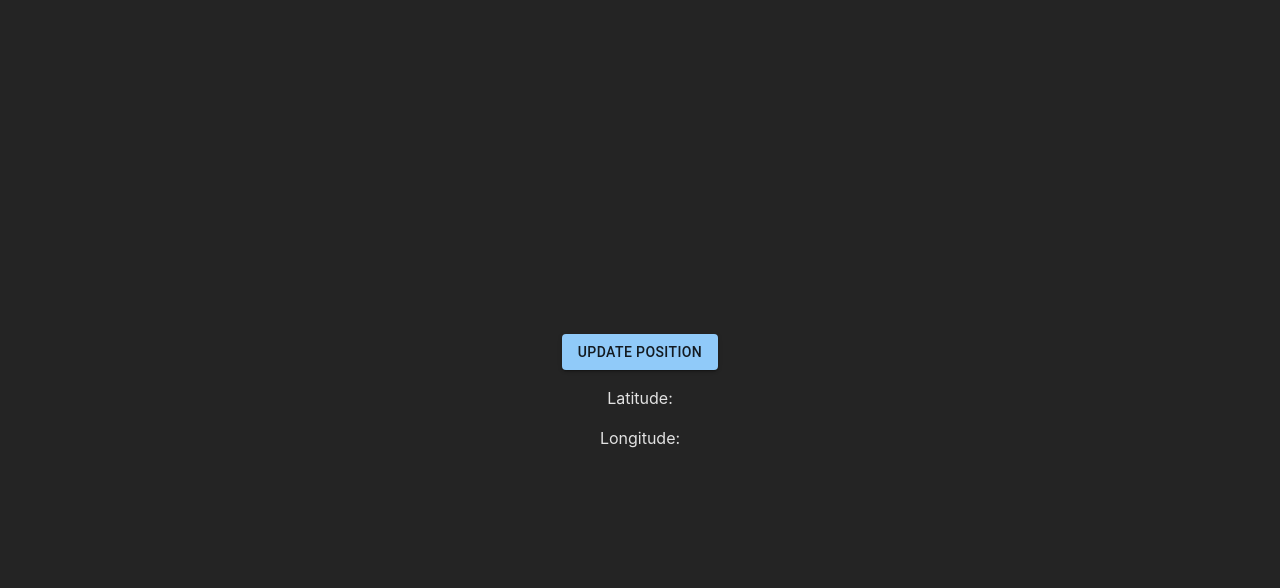
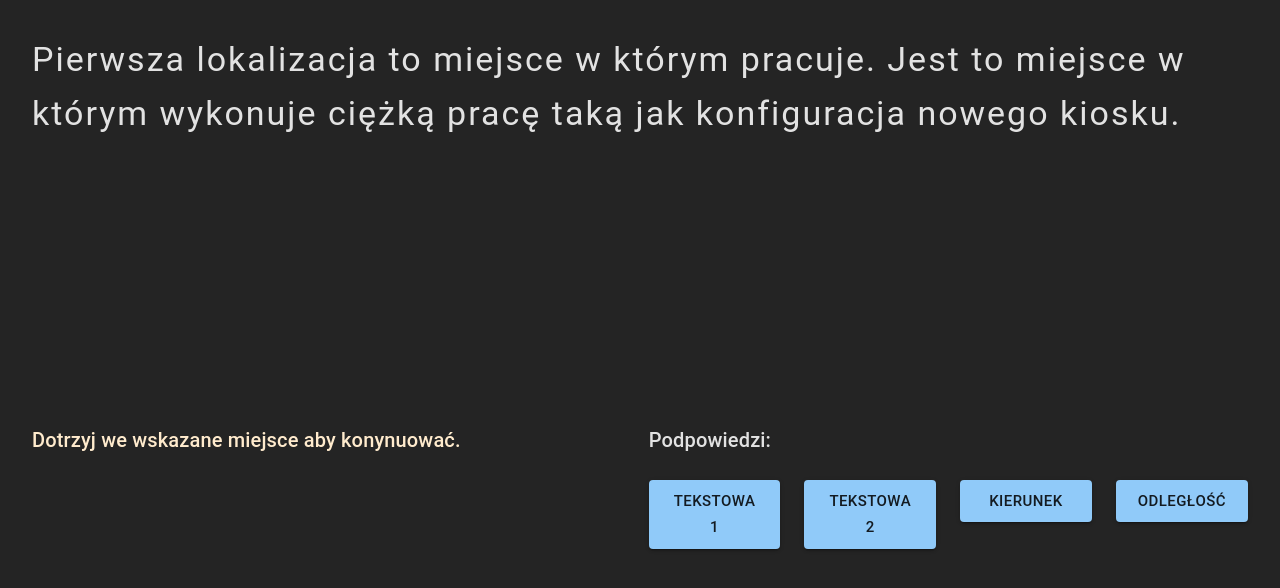
Before and after one commit to imperium02/GeoGame, a React (Vite) app in the folder ClientApp/: page / in a window 1280 px wide. Both pictures are taken after a click on the button "ROZPOCZNIJ". Shown: the top 588 px of the page. Built offline with nearby package versions, Linux system fonts and the light colour scheme.

Commit message:
location card layout

```diff
--- a/ClientApp/src/App.tsx
+++ b/ClientApp/src/App.tsx
@@ -42,9 +42,9 @@ const App: React.FC = () => {
 
   return (
     <div className="App">
-      <Grid container flexDirection="column" spacing={5}>
       {!codeCorrect ? (
         <>
+          <Grid container flexDirection="column" spacing={5}>
             <Grid item>
               <Typography variant="h3">Hej!</Typography>
             </Grid>
@@ -68,11 +68,11 @@ const App: React.FC = () => {
                 Rozpocznij
               </Button>
             </Grid>
+          </Grid>
         </>
       ) : (
         <LocationCard />
       )}
-      </Grid>
     </div>
   );
 };
--- a/ClientApp/src/components/LocationCard.tsx
+++ b/ClientApp/src/components/LocationCard.tsx
@@ -1,5 +1,5 @@
 import React from "react";
-import { Grid } from "@mui/material";
+import { Grid, Typography } from "@mui/material";
 import Button from "@mui/material/Button";
 
 type GpsPosition = {
@@ -9,24 +9,6 @@ type GpsPosition = {
 
 const LocationCard: React.FC = () => {
   const [position, setPosition] = React.useState<GpsPosition>();
-
-  const updateGpsPosition = () => {
-    console.log("updating");
-    navigator.geolocation.getCurrentPosition(
-      (p) => {
-        console.log("updating2");
-        setPosition({
-          latitude: p.coords.latitude,
-          longitude: p.coords.longitude,
-        });
-      },
-      (err) => {
-        alert(err);
-      },
-      { enableHighAccuracy: true, timeout: 10000 }
-    );
-    console.log("updated");
-  };
 
   React.useEffect(() => {
     const interval = setInterval(() => {
@@ -48,16 +30,62 @@ const LocationCard: React.FC = () => {
   });
 
   return (
-    <Grid item>
-      <Button variant="contained" onClick={updateGpsPosition}>
-        Update position
-      </Button>
-
-      <div>
-        <p>Latitude: {position?.latitude}</p>
-        <p>Longitude: {position?.longitude}</p>
-      </div>
-    </Grid>
+    <>
+      <Grid container spacing={1} height="100vh" justifyContent="space-between">
+        <Grid item>
+          <Typography
+            variant="h4"
+            align="left"
+            sx={{ lineHeight: 1.6, letterSpacing: 2 }}
+          >
+            Pierwsza lokalizacja to miejsce w którym pracuje. Jest to miejsce w
+            którym wykonuje ciężką pracę taką jak konfiguracja nowego kiosku.
+          </Typography>
+        </Grid>
+        <Grid item>
+          <Typography
+            variant="h6"
+            align="left"
+            alignSelf="flex-start"
+            color="blanchedalmond"
+          >
+            Dotrzyj we wskazane miejsce aby konynuować.
+          </Typography>
+        </Grid>
+        <Grid item>
+          <Typography
+            variant="h6"
+            align="left"
+            alignSelf="flex-start"
+            marginBottom={3}
+          >
+            Podpowiedzi:
+          </Typography>
+          <Grid container spacing={3} flexDirection="row">
+            <Grid item flexBasis={0} flexGrow={1} flexShrink={1}>
+              <Button variant="contained" fullWidth size="large">
+                Tekstowa 1
+              </Button>
+            </Grid>
+            <Grid item flexBasis={0} flexGrow={1} flexShrink={1}>
+              <Button variant="contained" fullWidth size="large">
+                Tekstowa 2
+              </Button>
+            </Grid>
+            <Grid item flexBasis={0} flexGrow={1} flexShrink={1}>
+              <Button variant="contained" fullWidth size="large">
+                Kierunek
+              </Button>
+            </Grid>
+            <Grid item flexBasis={0} flexGrow={1} flexShrink={1}>
+              <Button variant="contained" fullWidth size="large">
+                Odległość
+              </Button>
+            </Grid>
+          </Grid>
+        </Grid>
+      </Grid>
+    </>
   );
 };
 
```
Lines whose indentation alone changed are shown as unchanged.
